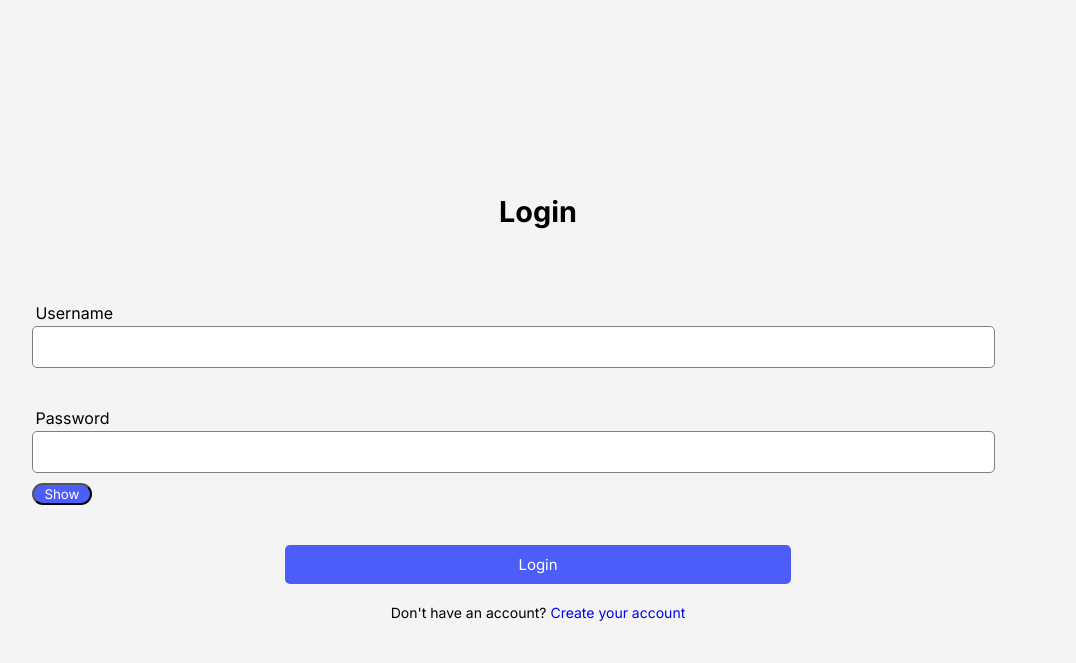
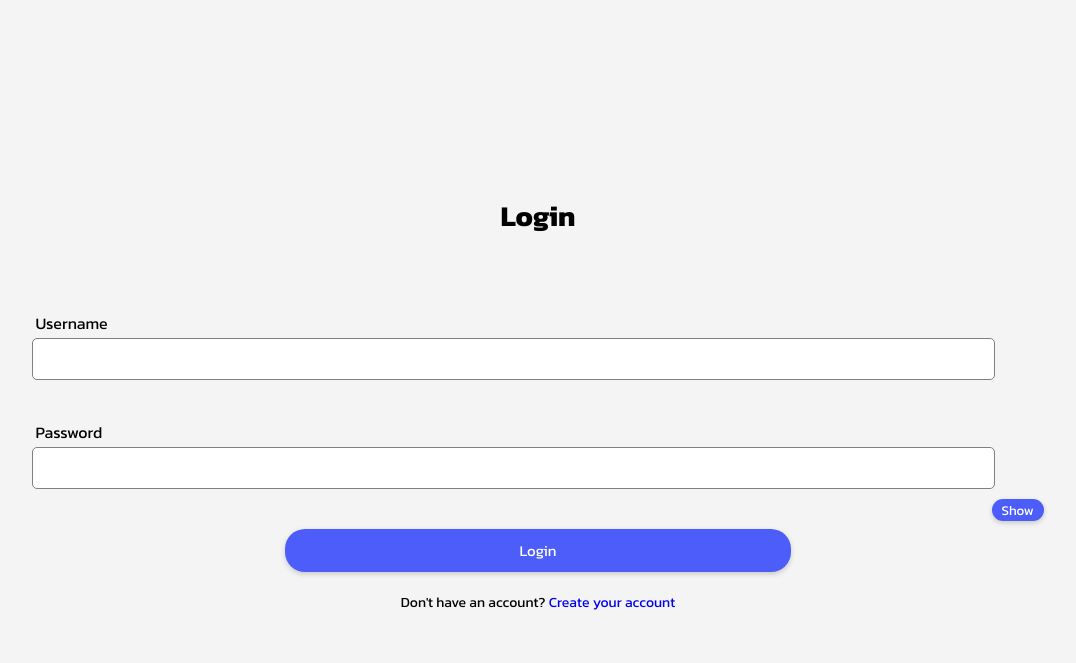
Before and after one commit to Leotuplaeng1/meparking, a PHP site: page /login-register/login.php in a window 1280 px wide. Shown: the part 399-1062 px from the top of the page, without its empty margins (102-1178 px from the left). After the commit the page ends 1009 px from the top, so only its background shows below. Run offline with PHP 8.4, Linux system fonts and the light colour scheme.

Commit message:
Add files via upload

```diff
--- a/css/login-registerstyle.css
+++ b/css/login-registerstyle.css
@@ -26,7 +26,7 @@ body {
     border-radius: 10px;
     padding: 20px;
     margin-top: 10%;
-    font-family: "Inter", sans-serif;
+    font-family: "Kanit", sans-serif;
 }
 
 .header {
@@ -38,7 +38,7 @@ body {
     border-radius: 10px;
     padding: 20px;
     margin-top: 30%;
-    font-family: "Inter", sans-serif;
+    font-family: "Kanit", sans-serif;
 }
 
 form {
@@ -71,7 +71,7 @@ form {
     display: block;
     text-align: left;
     margin: 3px;
-    font-family: "Inter", sans-serif;
+    font-family: "Kanit", sans-serif;
     font-size: 16px;
 }
 
@@ -90,10 +90,11 @@ form {
     color: white;
     background: #4d5dfa;
     border: none;
-    border-radius: 5px;
+    border-radius: 20px;
     width: 50%;
     text-align: center;
-    font-family: "Inter", sans-serif;
+    font-family: "Kanit", sans-serif;
+    box-shadow: 0px 2px 5px 0px rgb(199, 199, 199);
 }
 
 .error {
@@ -105,7 +106,7 @@ form {
     background: #f2dede;
     border-radius: 5px;
     text-align: left;
-    font-family: "Inter", sans-serif;
+    font-family: "Kanit", sans-serif;
     font-size: 16px;
 }
 .success {
@@ -113,13 +114,13 @@ form {
     background: #dff9d8;
     border: 1px solid #3c763d;
     margin-bottom: 20px;
-    font-family: "Inter", sans-serif;
+    font-family: "Kanit", sans-serif;
 }
 
 .sign-in {
     font-size: 14px;
     text-align: center;
-    font-family: "Inter", sans-serif;
+    font-family: "Kanit", sans-serif;
 }
 
 .sign-in a{
@@ -137,7 +138,7 @@ form {
 .sign-up {
     font-size: 15px;
     text-align: center;
-    font-family: "Inter", sans-serif;
+    font-family: "Kanit", sans-serif;
     text-align: left;
 }
 
@@ -153,13 +154,13 @@ form {
     padding-left: 10px;
     padding-right: 10px;
     margin-top: 10px;
-    font-family: "Inter", sans-serif;
+    font-family: "Kanit", sans-serif;
+    box-shadow: 0px 2px 5px 0px rgb(199, 199, 199);
 }
 
 .passwordToggle {
     width: 20px;
     height: 20px;
-
 }
 
 .bx.bx-left-arrow-alt{
@@ -169,3 +170,13 @@ form {
     font-size: 26px;
     color: rgb(1, 1, 97);
 }
+
+
+#password-toggle {
+    float: right;
+    border: none;
+    background-color: transparent;
+    cursor: pointer;
+    color: white;
+    background-color: #4d5dfa;
+}
--- a/css/style1.css
+++ b/css/style1.css
@@ -187,7 +187,7 @@ html body {
     align-items: center;
     max-width: 600px;
     margin: 0 auto;
-    margin-top: 30%;
+    margin-top: 10%;
 }
 
 .repair img{
```
Also changed, not shown: css/mapstyle.css (+11 -6 lines), css/style1test.css (+8 -0 lines).
